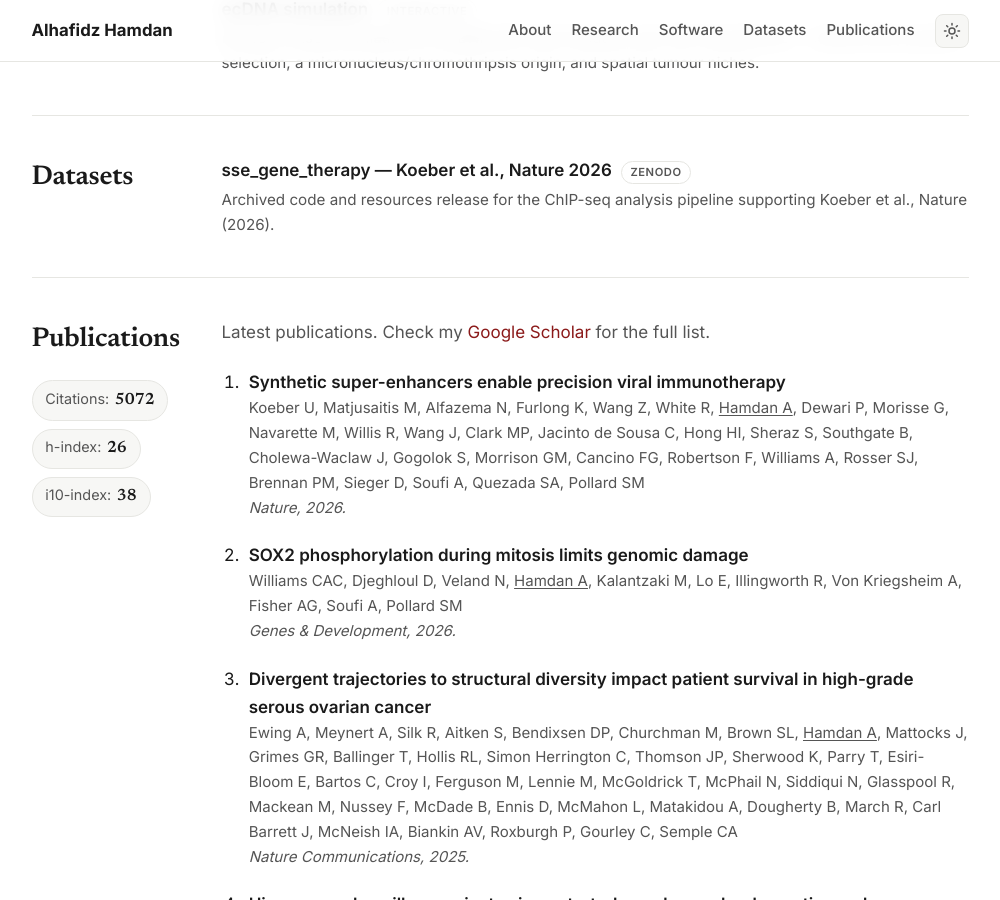
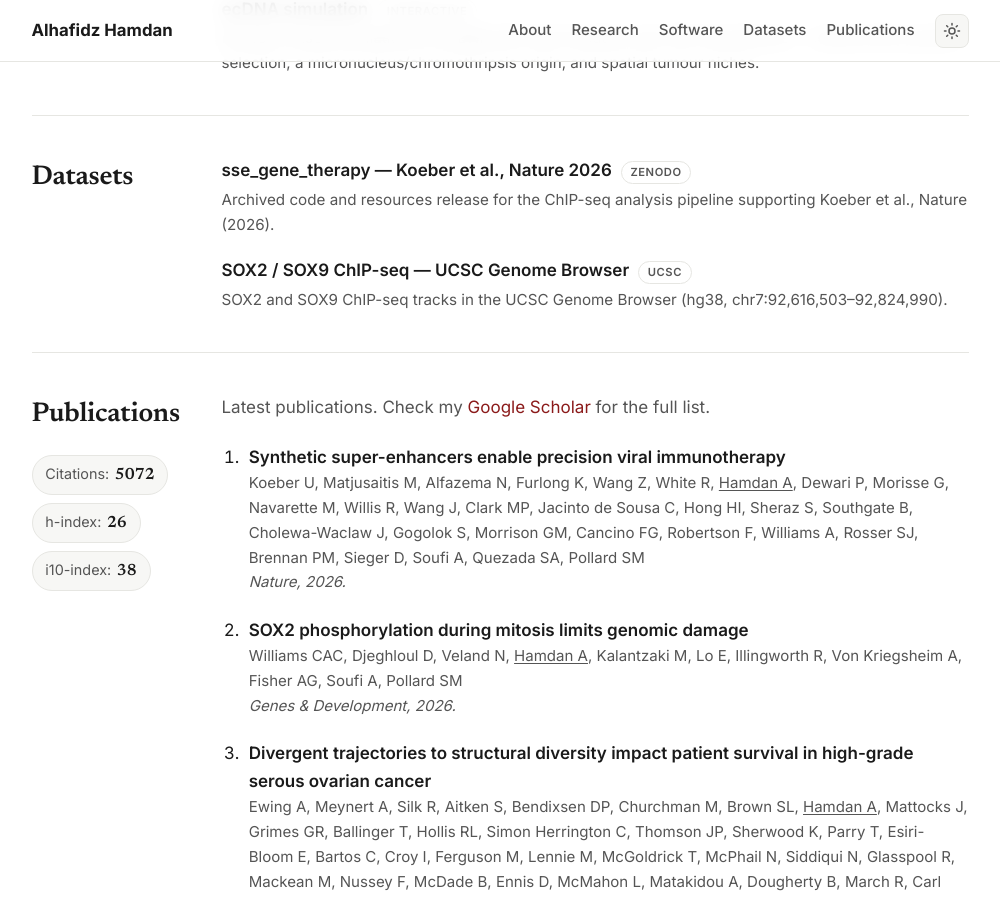
Before and after one commit to alhafidzhamdan/alhafidzhamdan.github.io, a Jekyll site: the page built from index.html, in a window 1280 px wide and 900 px high, scrolled down 1596 px. Shown: the whole window, without its empty margins (140-1140 px from the left). Built offline with Jekyll 4.4.1, drawn with Linux system fonts in a browser that asks for light colours.

Commit message:
Datasets: add SOX2/SOX9 ChIP-seq UCSC Genome Browser link
Signed-off-by: Alhafidz Hamdan <alhafidz.hamdan@ed.ac.uk>
Co-Authored-By: Claude Opus 4.8 <noreply@anthropic.com>

```diff
--- a/_data/datasets.yml
+++ b/_data/datasets.yml
@@ -11,3 +11,8 @@
   url: "https://zenodo.org/records/18676096"
   source: "Zenodo"
   description: "Archived code and resources release for the ChIP-seq analysis pipeline supporting Koeber et al., Nature (2026)."
+
+- name: "SOX2 / SOX9 ChIP-seq — UCSC Genome Browser"
+  url: "https://genome.ucsc.edu/cgi-bin/hgTracks?db=hg38&lastVirtModeType=default&lastVirtModeExtraState=&virtModeType=default&virtMode=0&nonVirtPosition=&position=chr7%3A92616503%2D92824990&hgsid=4133389879_7Ddt13A5XAGrUaOz2t9u51ms30VC"
+  source: "UCSC"
+  description: "SOX2 and SOX9 ChIP-seq tracks in the UCSC Genome Browser (hg38, chr7:92,616,503–92,824,990)."
```
